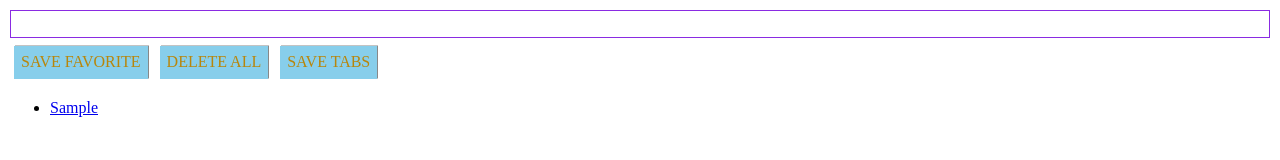
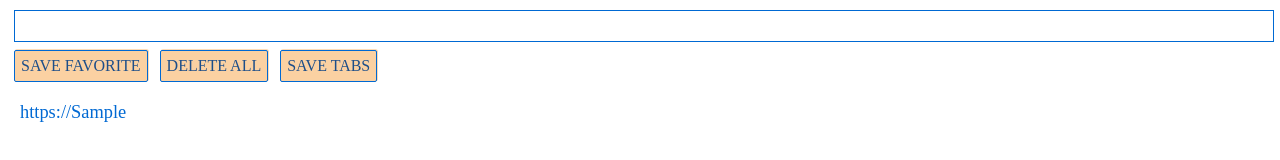
Before and after one commit to aditya-alshi/chrome-extension-faveSave, a website built with Vite: page index.html in a window 1280 px wide. Both pictures are taken after typing "Sample" into the empty fields and a click on the button "SAVE FAVORITE". Built offline with nearby package versions, Linux system fonts and the light colour scheme.

Commit message:
upddate css and append https://

```diff
--- a/index.css
+++ b/index.css
@@ -3,24 +3,47 @@ body{
     padding: 10px;
 }
 
+ul{
+    margin-left: 10px;
+    padding-left: 0;
+    list-style: none;
+}
+
+li{
+    padding-left: 0;
+    margin-top: 3px;
+}
+
+a{
+    text-decoration: none;
+    font-size: 18.4px;
+    color:rgb(0, 105, 211);
+}
+
+a:hover{
+    text-decoration: underline;
+}
+
 input{
+    margin-left:4px;
     color: darkgoldenrod;
     width: 100%;
-    border: 1px solid blueviolet;
+    border: 1px solid rgb(0, 105, 211);
     margin-bottom: 4px;
     padding: 4px;
+    height: 32px;
 }
+
 button{
-    box-shadow: 1px -0.5px #888888;
+    border-radius: 2px;
+    box-shadow: 0.8px -0.8px #fbd1a2;
     margin: 4px;
-    border: 1px solid skyblue;
-    color: darkgoldenrod;
+    border: 1px solid rgb(0, 105, 211);
+    color: #1d4e89;
     padding: 6px;
-    background-color: skyblue;
+    background-color: #fbd1a2;
 }
 
 button:active {
     box-shadow: none;
-    background-color: dodgerblue;
-    border-color: dodgerblue;
 }
--- a/index.js
+++ b/index.js
@@ -13,6 +13,9 @@ if(localStorage.getItem("myFavs")){
 
 saveFavorite.addEventListener("click", function(){
     if(fromTextbox.value){
+        if(!fromTextbox.value.includes("https://")){
+            fromTextbox.value = "https://" + fromTextbox.value;
+        }
         myFavs.push(fromTextbox.value);
         fromTextbox.value = "";
         render(myFavs);
```
